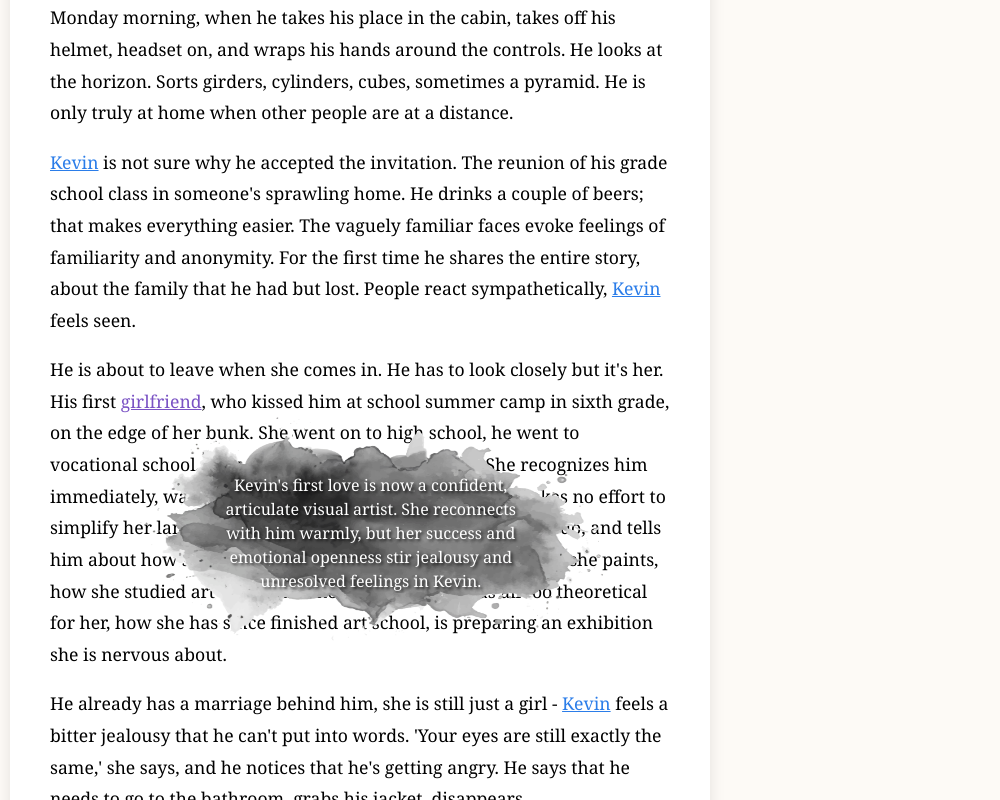
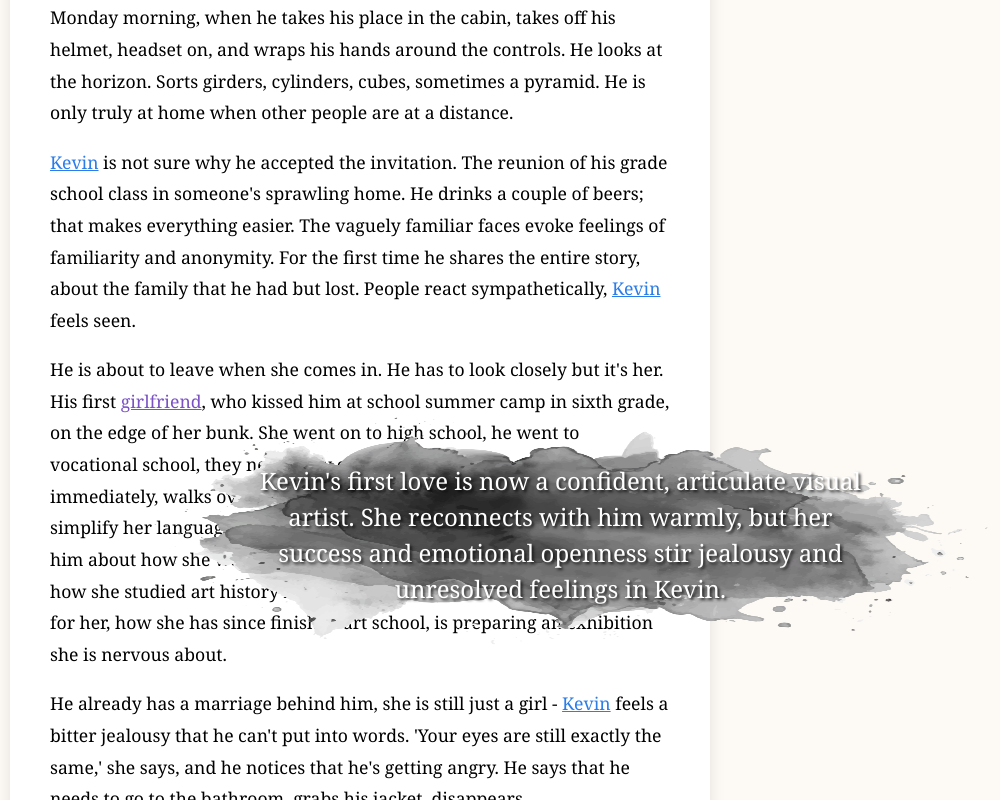
Before and after one commit to f-bartolic/inkspire, a plain HTML site: page index.html in a window 1280 px wide. Both pictures are taken after a click on the element "girlfriend". Shown: the part 2728-3528 px from the top of the page, without its empty margins (280-1280 px from the left). Drawn offline with Linux system fonts and the light colour scheme.

Commit message:
padding fix 1000 index.html

```diff
--- a/index.html
+++ b/index.html
@@ -86,9 +86,9 @@
             position: absolute;
             background: url('ink.png') no-repeat center center;
             background-size: contain;
-            padding: 60px 60px;
+            padding: 50px 50px;
             color: #ffffff;
-            font-size: 1em;
+            font-size: 1.5em;
             font-family: Georgia, serif;
             z-index: 100;
             box-sizing: border-box;
@@ -98,7 +98,7 @@
             text-shadow: 2px 2px 3px rgba(0, 0, 0, 0.8);
             word-break: break-word;
 
-            max-width: 500px;
+            max-width: 1000px;
             background-repeat: no-repeat;
             background-size: 100% 100%;
 
```
